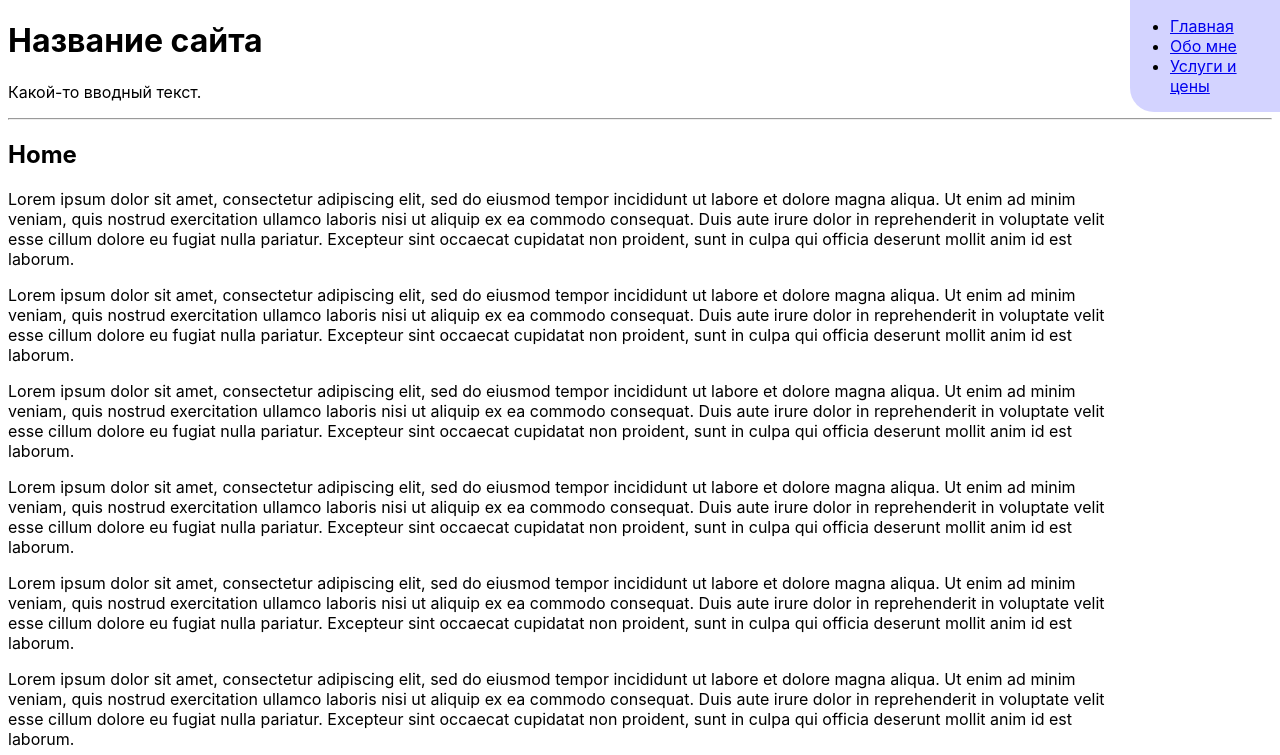
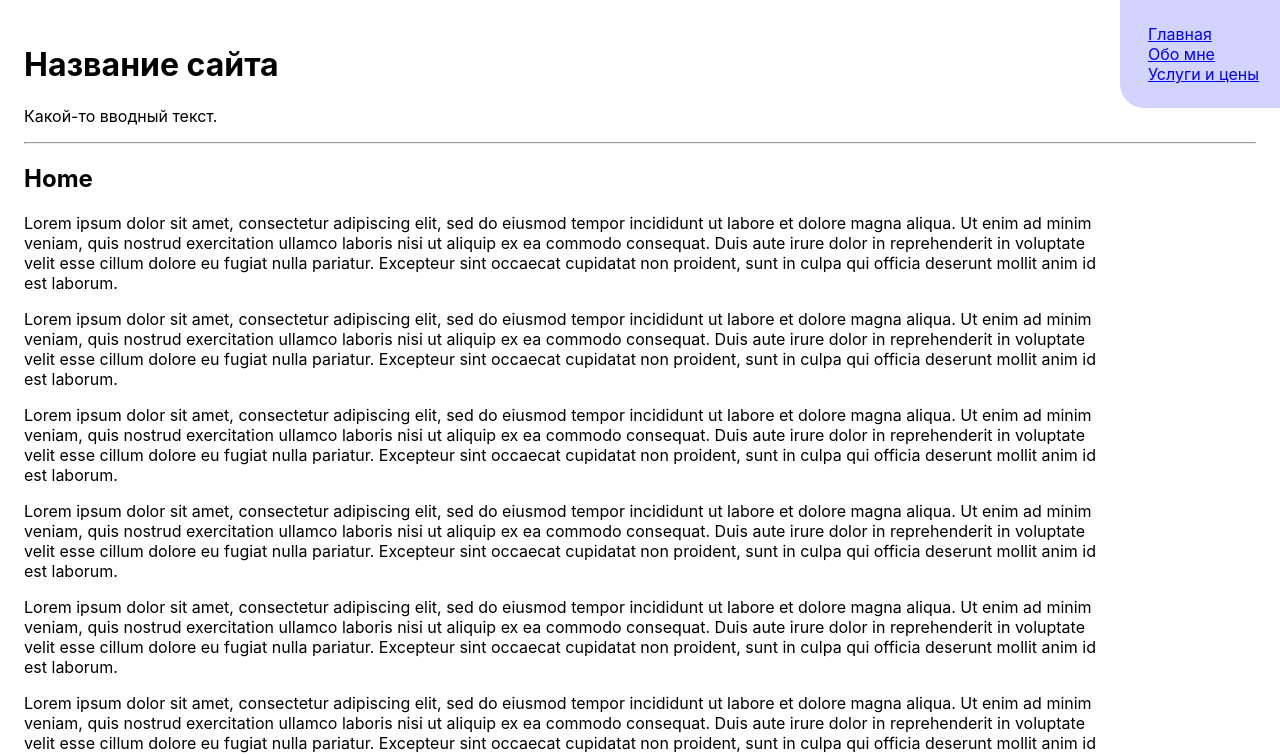
Before and after one commit to dariadia/fox-website, a React (Vite) app: page / in a window 1280 px wide. Shown: the top 755 px of the page. Built offline with nearby package versions, Linux system fonts and the light colour scheme.

Commit message:
alter css

```diff
--- a/src/index.css
+++ b/src/index.css
@@ -4,11 +4,12 @@ body {
     sans-serif;
   -webkit-font-smoothing: antialiased;
   -moz-osx-font-smoothing: grayscale;
+  padding: 16px;
 }
 
-code {
-  font-family: source-code-pro, Menlo, Monaco, Consolas, "Courier New",
-    monospace;
+ul {
+  list-style: none;
+  margin-left: -20px;
 }
 
 .navigation_top {
@@ -17,10 +18,12 @@ code {
   right: 0;
   display: block;
   background-color: rgba(0, 0, 255, 0.172);
-  width: 150px;
+  width: 160px;
   border-bottom-left-radius: 24px;
+  padding: 8px 14px 8px 8px;
+  box-sizing: border-box;
 }
 
 main {
-  max-width: calc(100% - 150px);
+  max-width: calc(100% - 160px);
 }
```
